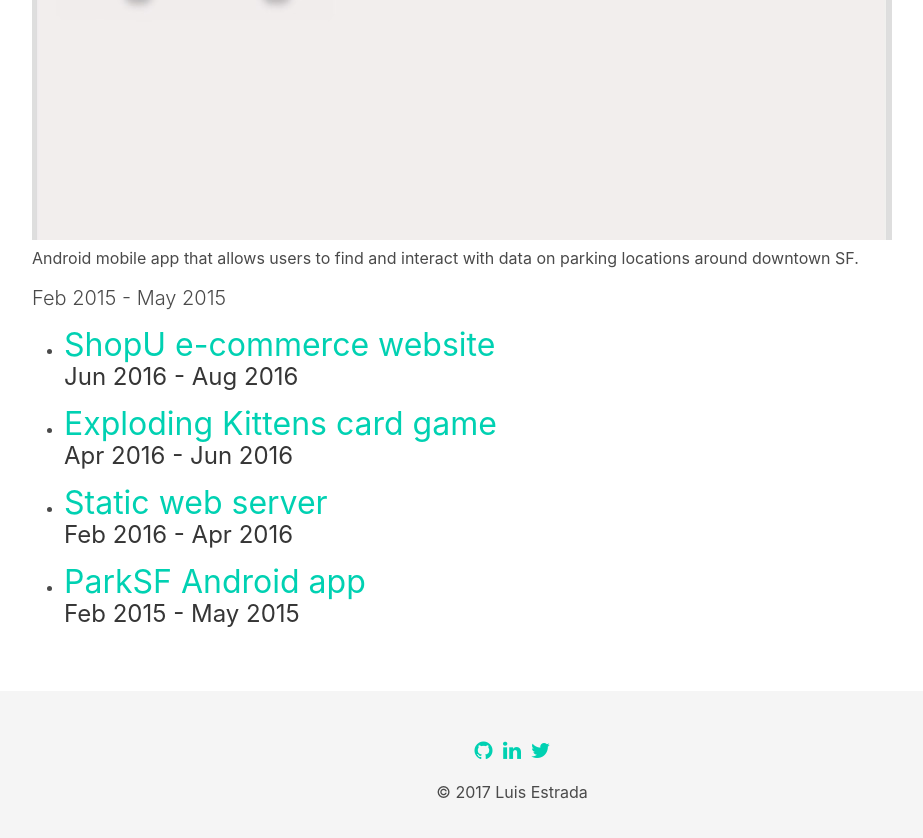
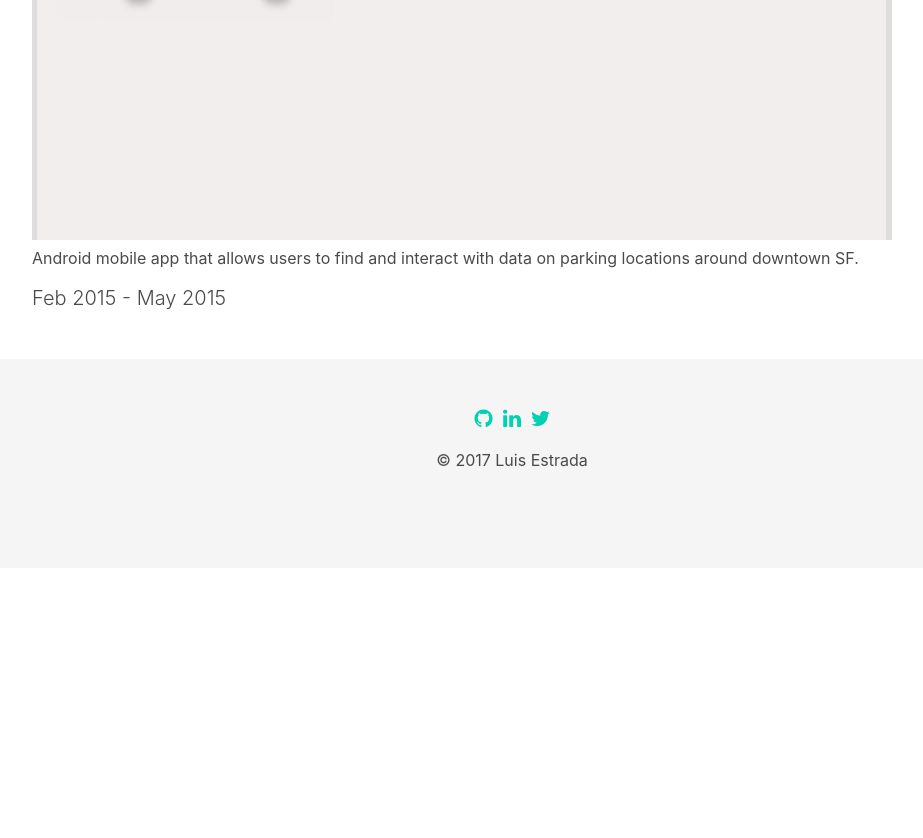
Before and after one commit to lierluis/lierluis.github.io, a Jekyll site: the page built from navigation/projects.md, in a window 1280 px wide and 900 px high, scrolled down 2544 px. Shown: the top 838 px of the window, without its empty margins (128-1051 px from the left). Built offline with Jekyll 4.4.1, drawn with Linux system fonts in a browser that asks for light colours; nearby versions of some CDN libraries; after the commit the page ends 3112 px from its top, so only the background shows below that.

Commit message:
Remove previous project list

```diff
--- a/navigation/projects.md
+++ b/navigation/projects.md
@@ -97,38 +97,3 @@ permalink: /projects/
     </div>
   </div>
 </div>
-
-<ul>
-  <li>
-    <h1 class="title">
-      <a href="{{ site.url }}{% link projects/shopu.md %}">ShopU e-commerce website</a>
-    </h1>
-    <h3 class="subtitle">
-      Jun 2016 - Aug 2016
-    </h3>
-  </li>
-  <li>
-    <h1 class="title">
-      <a href="{{ site.url }}{% link projects/exploding-kittens.md %}">Exploding Kittens card game</a>
-    </h1>
-    <h3 class="subtitle">
-      Apr 2016 - Jun 2016
-    </h3>
-  </li>
-  <li>
-    <h1 class="title">
-      <a href="{{ site.url }}{% link projects/web-server.md %}">Static web server</a>
-    </h1>
-    <h3 class="subtitle">
-      Feb 2016 - Apr 2016
-    </h3>
-  </li>
-  <li>
-    <h1 class="title">
-      <a href="{{ site.url }}{% link projects/parksf.md %}">ParkSF Android app</a>
-    </h1>
-    <h3 class="subtitle">
-      Feb 2015 - May 2015
-    </h3>
-  </li>
-</ul>
```
